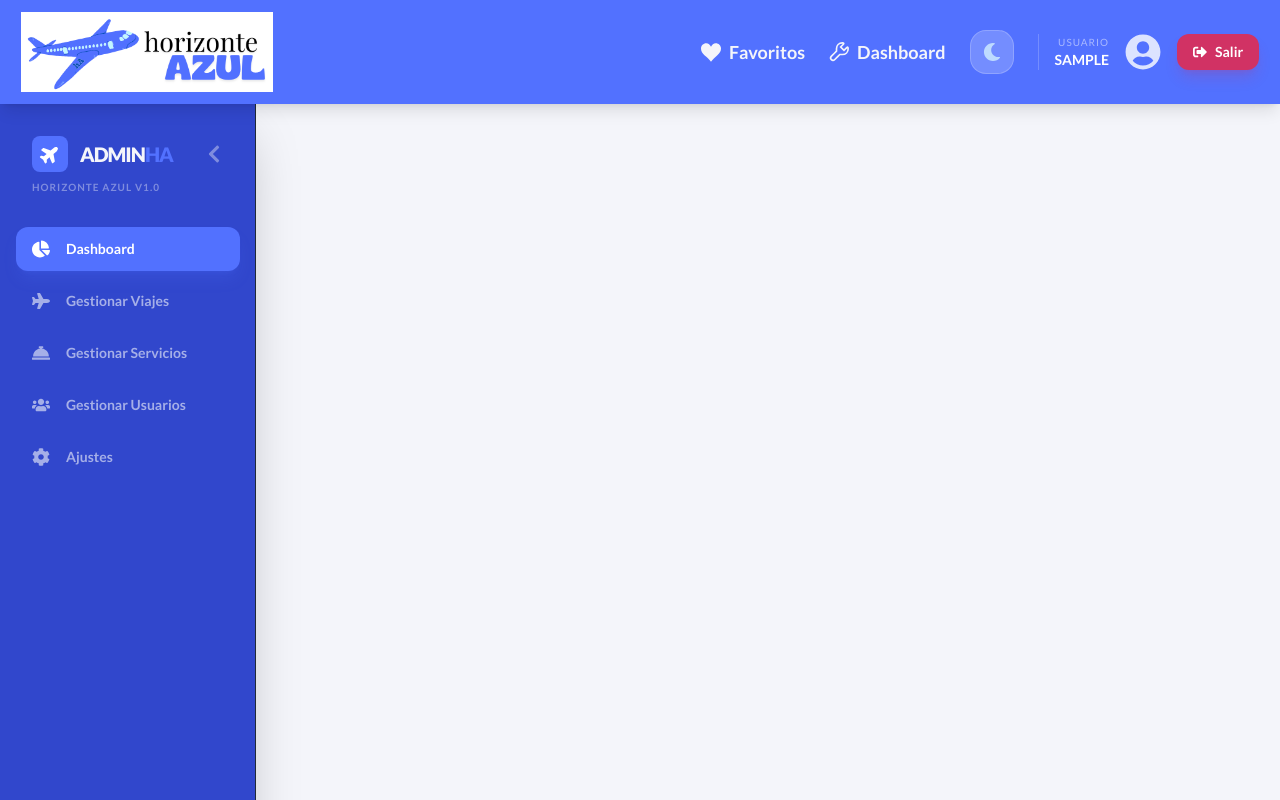
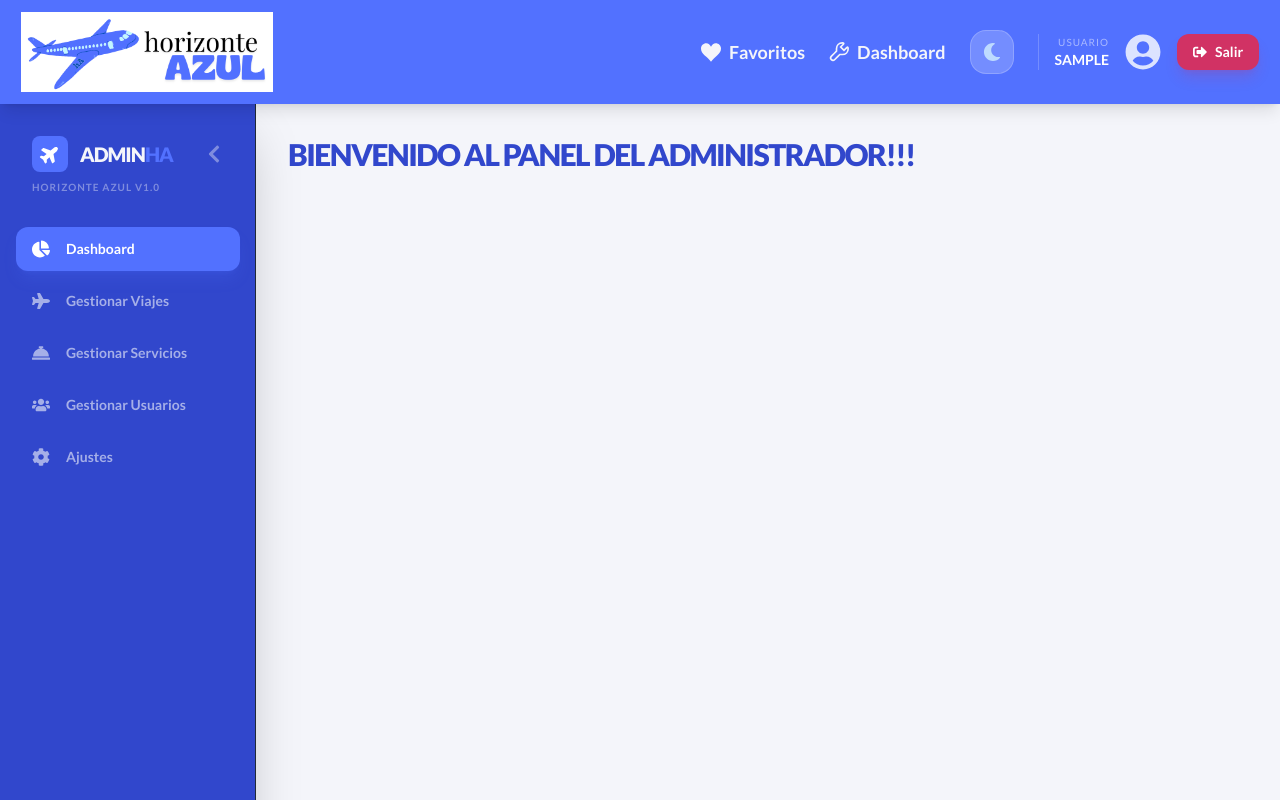
Before and after one commit to VallesMarta/horizonte-Azul, a Next.js app: page /dashboard in a window 1280 px wide. Shown: the top 800 px of the page. Built offline with nearby package versions, Linux system fonts and the light colour scheme; sample sign-in values are in the browser's storage.

Commit message:
Añadimos un título a la página del dashboard para evitar que parezca que no funciona. Ref. (#10)

```diff
--- a/app/(admin)/dashboard/page.tsx
+++ b/app/(admin)/dashboard/page.tsx
@@ -1,6 +1,13 @@
-export default function DashboardLayout({ children }: { children: React.ReactNode }) {
+export default function DashboardLayout({
+  children,
+}: {
+  children: React.ReactNode;
+}) {
   return (
     <>
+      <h1 className="text-3xl font-black text-titulo-resaltado uppercase tracking-tighter mb-8">
+        Bienvenido al panel del administrador!!!
+      </h1>
     </>
   );
 }
```
